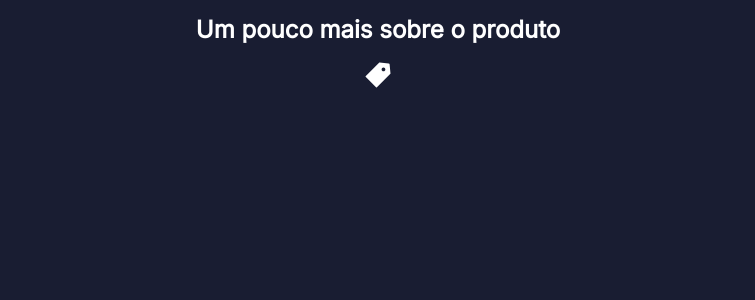
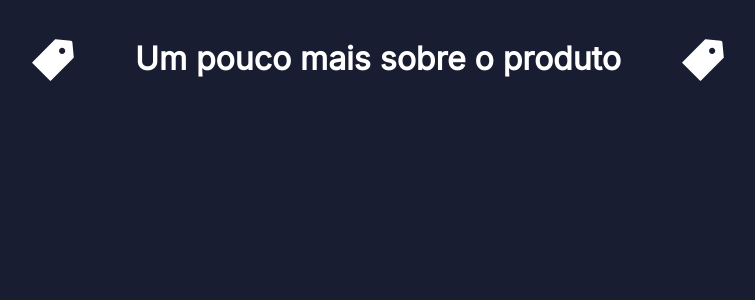
Before and after one commit to guilherminol/tbb, a React (Create React App) app: page /product_details/1 in a window 1280 px wide. Shown: the top 300 px of the page, without its empty margins (262-1017 px from the left). Built offline with nearby package versions, Linux system fonts and the light colour scheme.

Commit message:
Fix: getting the detail page css better

```diff
--- a/src/pages/ProductDetails/style.ts
+++ b/src/pages/ProductDetails/style.ts
@@ -2,7 +2,7 @@ import styled from "styled-components";
 
 export const Container = styled.div`
   header {
-    margin: 0 auto;
+    margin: 20px auto;
     display: flex;
     flex-direction: column;
     align-items: center;
@@ -12,10 +12,10 @@ export const Container = styled.div`
     }
     svg {
       display: none;
+      font-size: 50px;
     }
     .mobileLogo {
       display: initial;
-      font-size: 30px;
     }
   }
   @media (min-width: 768px) {
@@ -23,10 +23,13 @@ export const Container = styled.div`
       display: flex;
       align-items: center;
       justify-content: space-between;
+      flex-direction: row;
       width: 700px;
-    }
-    svg {
-      font-size: 50px;
+      svg {
+        display: initial;
+      }
+       h1 {
+        font-size: 32px;
     }
   }
 `;
```
